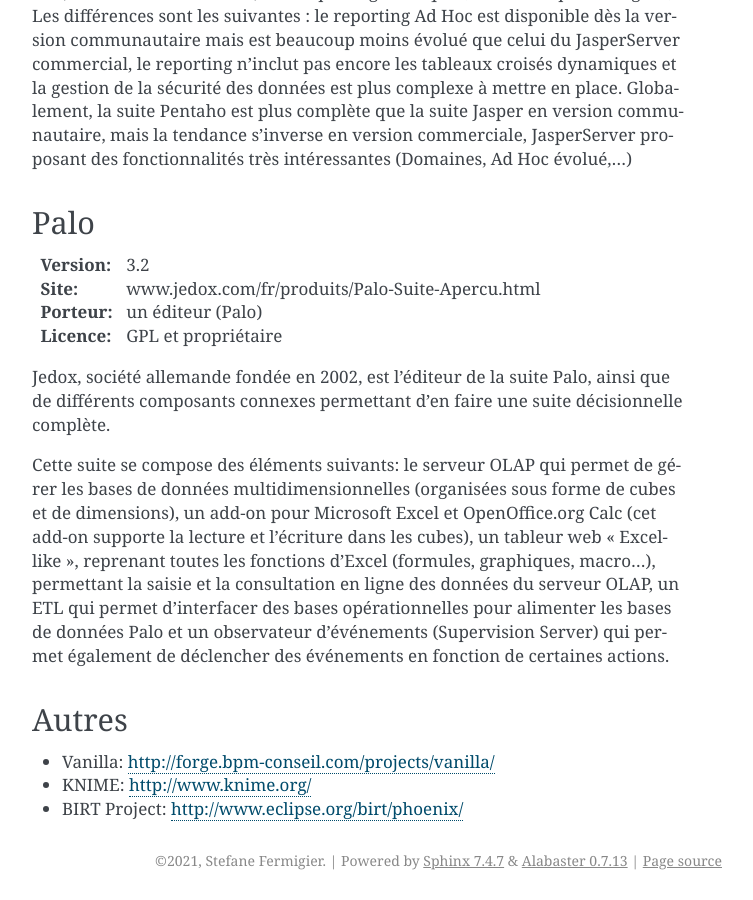
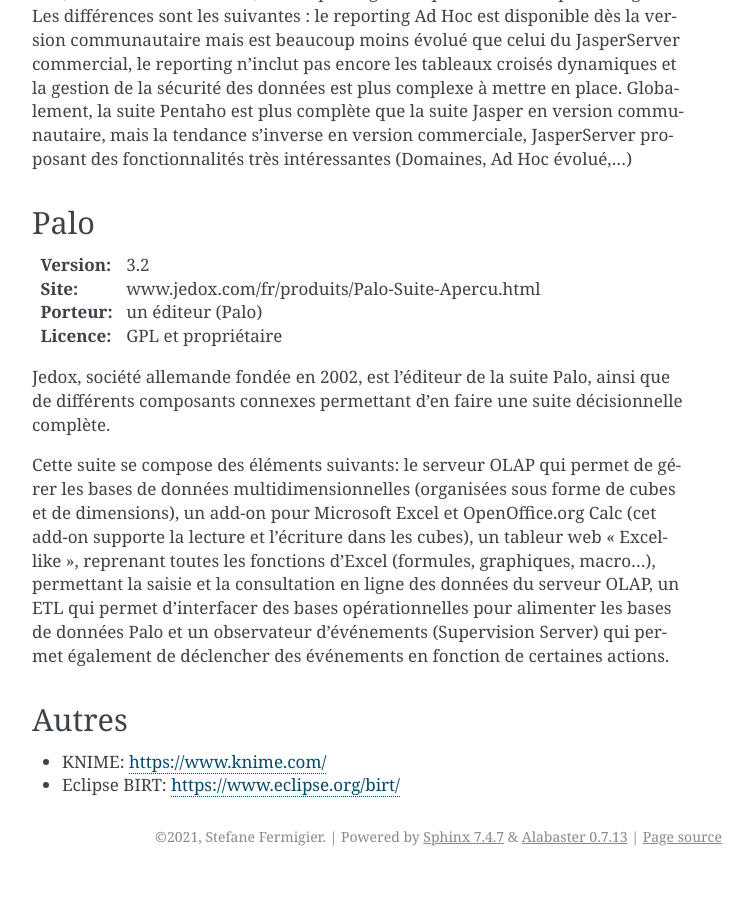
Before and after one commit to sfermigier/guide-oss, a Sphinx documentation site: the page built from source/applications/decisionnel-suite.rst, in a window 1280 px wide and 900 px high, scrolled down 2096 px. Shown: the whole window, without its empty margins (388-1141 px from the left). Built offline with Sphinx 7.4.7, drawn with Linux system fonts in a browser that asks for light colours; after the commit the page ends 2972 px from its top, so only the background shows below that.

Commit message:
Tweak content

```diff
--- a/source/applications/decisionnel-suite.rst
+++ b/source/applications/decisionnel-suite.rst
@@ -77,8 +77,6 @@
 Autres
 ------
 
-- Vanilla:	http://forge.bpm-conseil.com/projects/vanilla/
+- KNIME: https://www.knime.com/
 
-- KNIME:	http://www.knime.org/
-
-- BIRT Project:	http://www.eclipse.org/birt/phoenix/
+- Eclipse BIRT: https://www.eclipse.org/birt/
--- a/source/introduction.rst
+++ b/source/introduction.rst
@@ -30,8 +30,8 @@
 
 Dans l'esprit de collaboration du logiciel libre auquel nous sommes attachés, les sources de ce guide, soumises à des licences mentionnées en fin d'ouvrage, sont disponibles sur GitHub, un site de développement collaboratif, à l'URL :
 
-``https://github.com/GTLL/guide-oss``
+``https://github.com/sfermigier/guide-oss``
 
 Si vous souhaitez collaborer à des évolutions futures de cet ouvrage, dans le respect des licences sus-citées, vous pouvez nous envoyer vos suggestions via les mécanismes de collaboration intégrés à GitHub. Les nouvelles versions de ce document seront rendues publiques sur le site :
 
-``http://www.guide-solutions-opensource.com/``
+``https://guide-solutions-opensource.com/``
```
